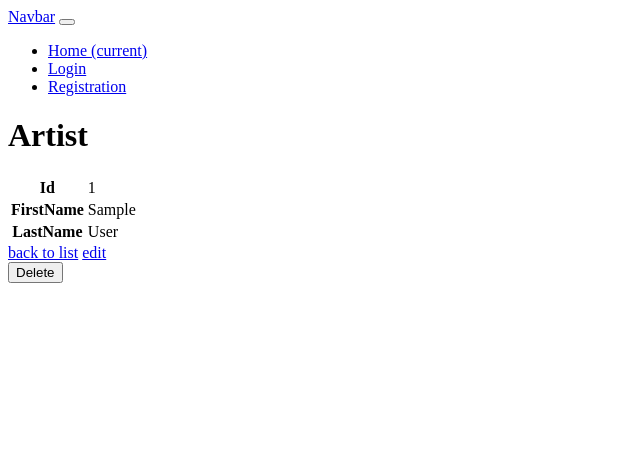
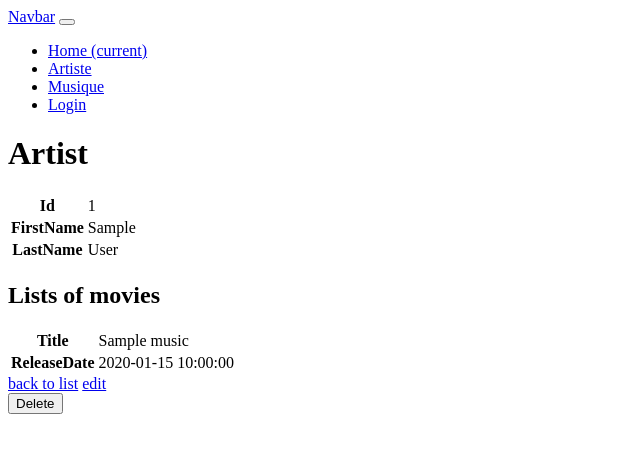
Before and after one commit to marilyne69230/AppleMusic, a Symfony app: template templates/artist/show.html.twig in a window 1280 px wide. Shown: the top 453 px of the page, without its empty margins (0-640 px from the left). Run offline with Twig, Linux system fonts and the light colour scheme; the template is opened without the code that fills it: most values are stand-ins (such as "Sample title", 1, 10 or a date in 2020); some libraries are stand-ins or nearby versions.

Commit message:
add relation artist/music

```diff
--- /dev/null
+++ b/assets/styles/login.scss
@@ -0,0 +1,3 @@
+// body {
+//     color: aquamarine;
+// }
--- a/src/Entity/Artist.php
+++ b/src/Entity/Artist.php
@@ -81,4 +81,8 @@ class Artist
 
         return $this;
     }
+    public function __toString(): string
+    {
+        return $this->getFirstname() . ' ' . $this->getLastName();
+    }
 }
--- a/src/Entity/Music.php
+++ b/src/Entity/Music.php
@@ -85,4 +85,9 @@ class Music
 
         return $this;
     }
+
+    public function __toString(): string
+    {
+        return $this->getName();
+    }
 }
--- a/templates/artist/show.html.twig
+++ b/templates/artist/show.html.twig
@@ -22,6 +22,23 @@
         </tbody>
     </table>
 
+    <h2>Lists of movies</h2>
+
+    <table class="table">
+        <tbody>
+            {% for music in artist.musics %}
+            <tr>
+                <th>Title</th>
+                <td>{{ music.name }}</td>
+            </tr>
+            <tr>
+                <th>ReleaseDate</th>
+                <td>{{ music.releaseDate ? music.releaseDate|date('Y-m-d H:i:s') : '' }}</td>
+            </tr>
+        {% endfor %}
+        </tbody>
+    </table>
+
     <a href="{{ path('app_artist_index') }}">back to list</a>
 
     <a href="{{ path('app_artist_edit', {'id': artist.id}) }}">edit</a>
--- a/templates/base.html.twig
+++ b/templates/base.html.twig
@@ -25,10 +25,13 @@
         <a class="nav-link" href="{{ path('app_home') }}">Home <span class="sr-only">(current)</span></a>
       </li>
       <li class="nav-item">
-        <a class="nav-link" href="{{ path('app_login') }}">Login</a>
+        <a class="nav-link" href="{{ path('app_artist_index') }}">Artiste</a>
       </li>
       <li class="nav-item">
-        <a class="nav-link" href="{{ path('app_register') }}">Registration</a>
+        <a class="nav-link" href="{{ path('app_music_index') }}">Musique</a>
+      </li>
+      <li class="nav-item">
+        <a class="nav-link" href="{{ path('app_login') }}">Login</a>
       </li>
     </ul>
   </div>
--- a/templates/login/index.html.twig
+++ b/templates/login/index.html.twig
@@ -1,4 +1,9 @@
 {% extends 'base.html.twig' %}
+
+{% block stylesheets %}
+    {{ parent() }}
+    {{ encore_entry_link_tags('login') }}
+{% endblock %}
 
 {% block title %}Hello LoginController!{% endblock %}
 
--- a/webpack.config.js
+++ b/webpack.config.js
@@ -21,6 +21,7 @@ Encore
      * and one CSS file (e.g. app.css) if your JavaScript imports CSS.
      */
     .addEntry('app', './assets/app.js')
+    .addStyleEntry('login', './assets/styles/login.scss')
 
     // When enabled, Webpack "splits" your files into smaller pieces for greater optimization.
     .splitEntryChunks()
```
Also changed, not shown: templates/music/show.html.twig (+17 -0 lines), README.md (added).
